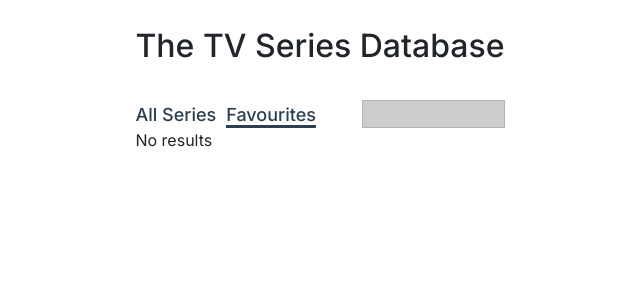
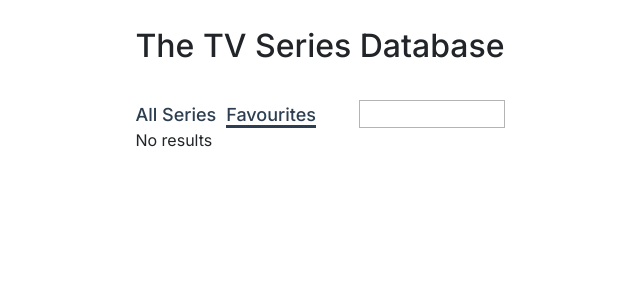
Before and after one commit to sagikashti/episode-inquirer, a Next.js app: page /favourites in a window 1280 px wide. Shown: the top 300 px of the page, without its empty margins (320-960 px from the left). Built offline with nearby package versions, Linux system fonts and the light colour scheme.

Commit message:
disabled class removed

```diff
--- a/src/app/components/EpisodeManager/EpisodeManager.css
+++ b/src/app/components/EpisodeManager/EpisodeManager.css
@@ -42,6 +42,7 @@ input {
   /* Remove the default border for the input field */
   border: 0;
   width: 11vw;
+  margin-right: 3px;
 }
 
 /*
--- a/src/app/components/EpisodeManager/EpisodeManager.tsx
+++ b/src/app/components/EpisodeManager/EpisodeManager.tsx
@@ -82,7 +82,6 @@ export const EpisodeManager = () => {
                             type="text"
                             value={search}
                             onChange={(e) => handleSearch(e.target.value)}
-                            className={pathName === '/search' ? "" : styles.disabled}
                         />
                         {/* Clear Button */}
                         <button
--- a/src/app/page.module.css
+++ b/src/app/page.module.css
@@ -1,6 +1,4 @@
-.disabled {
-  background: #ccc;
-}
+
 .warning {
   color: red;
 }
```
